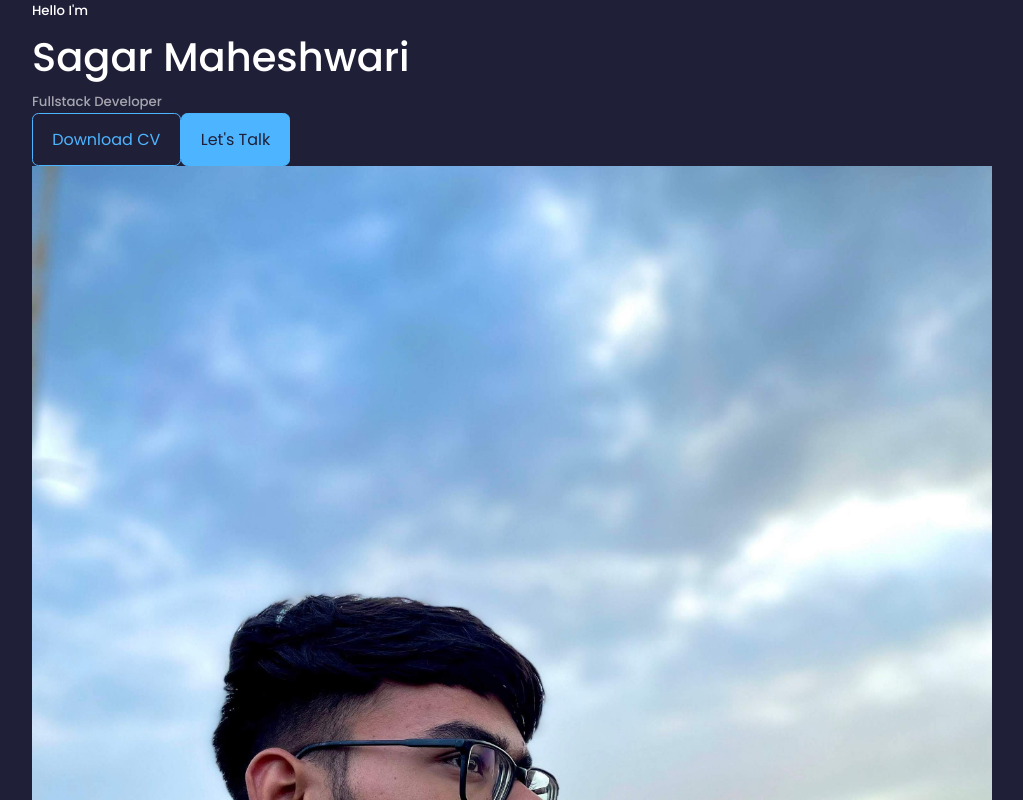
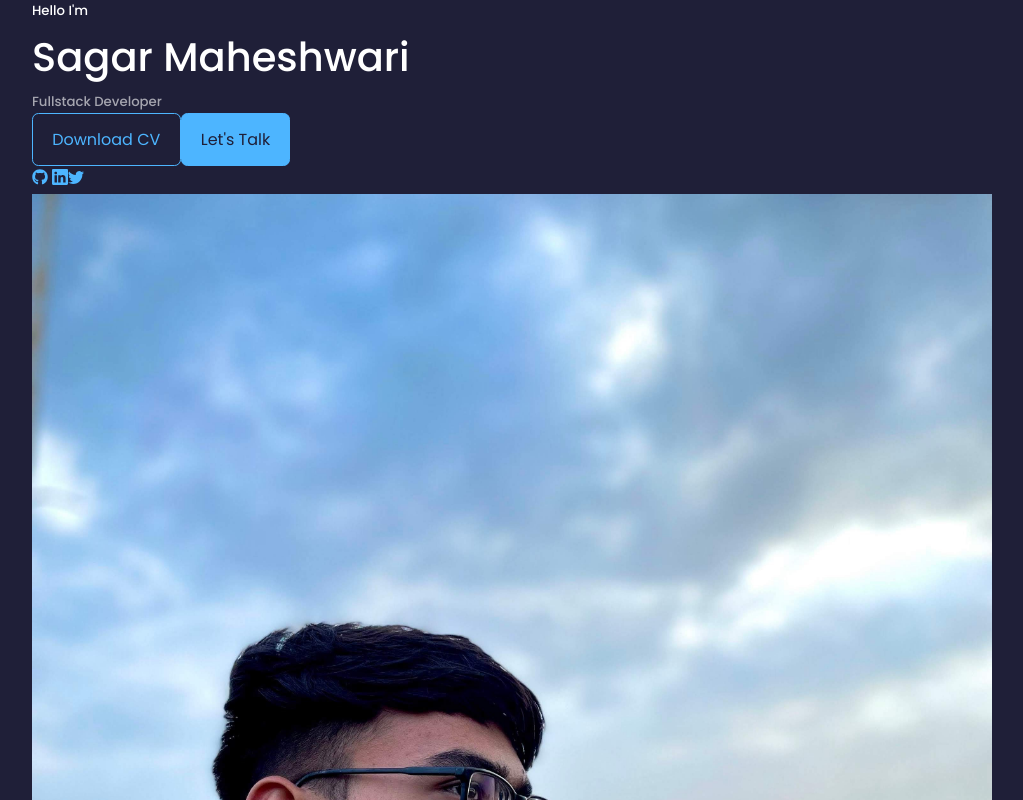
Before and after one commit to SagarM21/sagar.portfolio, a React (Create React App) app: page / in a window 1280 px wide. Shown: the top 800 px of the page, without its empty margins (128-1151 px from the left). Built offline with nearby package versions, Linux system fonts and the light colour scheme.

Commit message:
React icons for socials

```diff
--- a/package.json
+++ b/package.json
@@ -8,6 +8,7 @@
     "@testing-library/user-event": "^13.5.0",
     "react": "^18.2.0",
     "react-dom": "^18.2.0",
+    "react-icons": "^4.4.0",
     "react-scripts": "5.0.1",
     "web-vitals": "^2.1.4"
   },
--- a/src/components/header/Header.jsx
+++ b/src/components/header/Header.jsx
@@ -2,6 +2,7 @@
 import CTA from "./CTA";
 import "./header.css";
 import ME from "../../assets/me1.jpg";
+import HeaderSocials from "./HeaderSocials";
 
 const Header = () => {
 	return (
@@ -11,6 +12,7 @@
 				<h1>Sagar Maheshwari</h1>
 				<h5 className='text-light'>Fullstack Developer</h5>
 				<CTA />
+				<HeaderSocials />
 
 				<div className='me'>
 					<img src={ME} alt='Sagar Maheshwari' />
--- a/src/components/header/HeaderSocials.jsx
+++ b/src/components/header/HeaderSocials.jsx
@@ -1,13 +1,23 @@
 import React from "react";
+import { BsLinkedin } from "react-icons/bs";
+import { FaGithub } from "react-icons/fa";
+import { BsTwitter } from "react-icons/bs";
 
 const HeaderSocials = () => {
 	return (
 		<div className='header__socials'>
-			<a href='https://github.com/SagarM21' target='_blank'></a>
+			<a href='https://github.com/SagarM21' target='_blank'>
+				<FaGithub />{" "}
+			</a>
 			<a
 				href='https://www.linkedin.com/in/sagar-maheshwari-3330b6166/'
 				target='_blank'
-			></a>
+			>
+				<BsLinkedin />
+			</a>
+			<a href='https://twitter.com/Sagar_Maheshh' target='_blank'>
+				<BsTwitter />
+			</a>
 		</div>
 	);
 };
```
Also changed, not shown: 1 other file (tests, documents, lock files or other folders).
